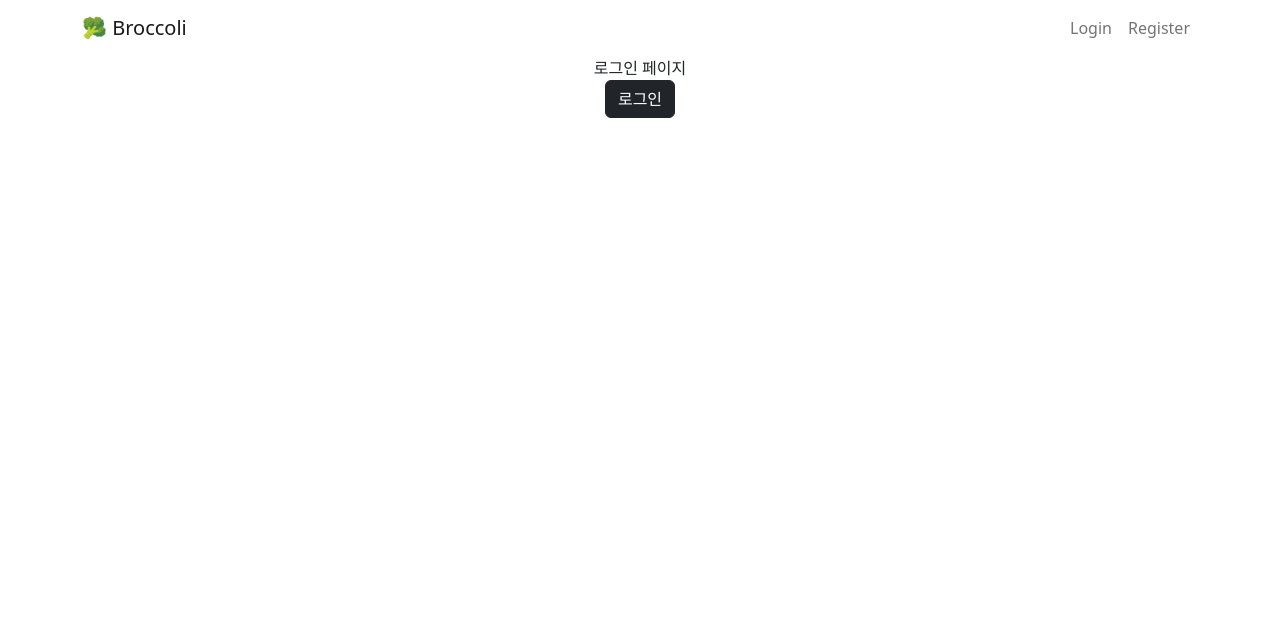
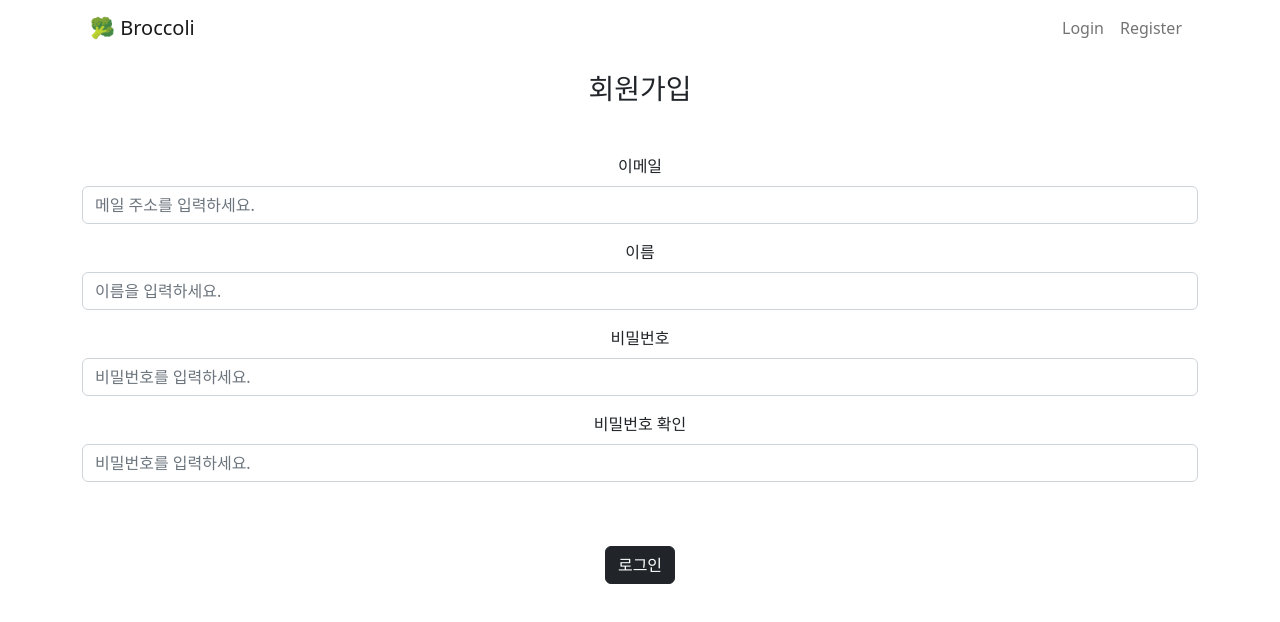
Before and after one commit to Broccoli-Velog/Broccoli-Frontend, a React (Create React App) app: page /register in a window 1280 px wide. Shown: the top 622 px of the page. Built offline with nearby package versions, Linux system fonts and the light colour scheme.

Commit message:
add react-route-dom

```diff
--- a/package.json
+++ b/package.json
@@ -9,6 +9,7 @@
     "react": "^18.2.0",
     "react-bootstrap": "^2.4.0",
     "react-dom": "^18.2.0",
+    "react-router-dom": "5.3.0",
     "react-scripts": "5.0.1",
     "styled-components": "^5.3.5",
     "web-vitals": "^2.1.0"
--- a/src/App.js
+++ b/src/App.js
@@ -1,38 +1,35 @@
 import './App.css';
+import React from 'react'
+import {Route, Switch} from 'react-router-dom'
+
 import Header from './templates/Header'
 import Login from "./templates/Login";
+import Register from "./templates/Register";
 import Main from "./templates/Main";
-import React, {useState} from 'react'
-import SubMain from './templates/SubMain';
+import Page from './templates/Page';
+import NotFound from './templates/NotFound';
 // 부트스트랩
-import Button from 'react-bootstrap/Button';
+import Container from 'react-bootstrap/Container';
 
 function App() {
-  const [loggedin, setLoggedIn] = React.useState(false);
-  const [flag, setFlag] = React.useState("main");
-
-  const userLoggedIn=()=>{
-    setLoggedIn(true);
-  }
+  // const [loggedin, setLoggedIn] = React.useState(false);
+  // const userLoggedIn=()=>{
+  //   setLoggedIn(true);
+  // }
 
   return (
     <div className="App">
-
       <Header />
 
-      {!loggedin && <Login />}
-      <Button
-        onClick={userLoggedIn}
-        as="a"
-        variant="dark"
-      >
-        로그인
-      </Button>
-
-      {/* react-router */}
-      {loggedin && <Main />}
-      {loggedin && <SubMain />}
-
+      <Container className='mt-3'>
+        <Switch>
+          <Route path="/login" component={Login} />
+          <Route path="/register" component={Register} />
+          <Route path="/" component={Main} exact />
+          <Route path="/page/:pageId" component={Page} />
+          <Route component={NotFound} />
+        </Switch>
+      </Container>
     </div>
   );
 }
--- a/src/index.js
+++ b/src/index.js
@@ -3,12 +3,13 @@ import ReactDOM from 'react-dom/client';
 import './index.css';
 import App from './App';
 import reportWebVitals from './reportWebVitals';
+import {BrowserRouter} from 'react-router-dom'
 
 const root = ReactDOM.createRoot(document.getElementById('root'));
 root.render(
-  <React.StrictMode>
+  <BrowserRouter>
     <App />
-  </React.StrictMode>
+  </BrowserRouter>
 );
 
 // If you want to start measuring performance in your app, pass a function
--- a/src/templates/GetPost.js
+++ /dev/null
@@ -1,9 +0,0 @@
-import React from "react";
-
-function GetPost(){
-    return (
-        <div>GetPost</div>
-    )
-}
-
-export default GetPost;
--- a/src/templates/Header.js
+++ b/src/templates/Header.js
@@ -6,14 +6,14 @@ function Header() {
     return (
         <Navbar collapseOnSelect expand="lg">
             <Container>
-                <Navbar.Brand href="/">
+                <Navbar.Brand href="/" className='mx-2'>
                     🥦 Broccoli
                 </Navbar.Brand>
                 <Navbar.Toggle aria-controls="responsive-navbar-nav" />
                 <Navbar.Collapse id="responsive-navbar-nav">
                 <Nav className="me-auto">
                 </Nav>
-                <Nav>
+                <Nav className='mx-2'>
                     <Nav.Link href="/login">
                         Login
                     </Nav.Link>
--- a/src/templates/Login.js
+++ b/src/templates/Login.js
@@ -1,9 +1,23 @@
-import React from "react";
+import Button from 'react-bootstrap/Button';
+import Form from 'react-bootstrap/Form';
 
-function Login(){
+function Login() {
     return (
-        <div>로그인 페이지</div>
-    )
+        <Form>
+            <h3 className='mb-5'>로그인</h3>
+            <Form.Group className="mb-3" controlId="formBasicEmail">
+                <Form.Label>이메일</Form.Label>
+                <Form.Control type="email" placeholder="메일 주소를 입력하세요." />
+            </Form.Group>
+            <Form.Group className="mb-3" controlId="formBasicPassword">
+                <Form.Label>Password</Form.Label>
+                <Form.Control type="password" placeholder="비밀번호를 입력하세요." />
+            </Form.Group>
+            <Button variant="dark" type="submit">
+                로그인
+            </Button>
+        </Form>
+    );
 }
 
 export default Login;
--- a/src/templates/MainArticle.js
+++ b/src/templates/MainArticle.js
@@ -1,21 +1,24 @@
 import React from "react";
-import styled from 'styled-components'
+import {useHistory} from 'react-router-dom'
+
 // 부트스트랩
 import Card from 'react-bootstrap/Card';
-import CardGroup from 'react-bootstrap/CardGroup';
 import Col from 'react-bootstrap/Col';
 import Row from 'react-bootstrap/Row';
 
 const items=[{title: '아이템1', text: 'a'}, {title: '아이템2', text: 'b'},{title: '아이템3', text: 'c'},{title: '아이템4', text: 'd'},{title: '아이템5', text: 'e'}]
 
-function MainArticle(){
+const MainArticle=(props)=>{
+    const history=useHistory();
     return (
-        <Container>
+        <>
             <Row xs={1} sm={2} md={3} lg={4} className="g-4">
             {items.map((_, idx) => (
                 <Col>
-                <Card>
-                    <Card.Img variant="top" src="" style={{ backgroundColor: "#aaa", height: "200px"}} />
+                <Card onClick={()=>{
+                    history.push('/page/00')
+                }}>
+                    <Card.Img variant="top" src="" style={{ backgroundColor: "#aaa", height: "160px"}} />
                     <Card.Body>
                     <Card.Title>{items[idx].title}</Card.Title>
                     <Card.Text>
@@ -26,15 +29,8 @@ function MainArticle(){
                 </Col>
             ))}
             </Row>
-        </Container>
+        </>
     );
 }
 
-
-const Container=styled.div`
-    width: 100%;
-    max-width: 1024px;
-    margin: 0 auto;
-`
-
 export default MainArticle;
--- a/src/templates/MiddleBar.js
+++ b/src/templates/MiddleBar.js
@@ -2,15 +2,23 @@ import Container from 'react-bootstrap/Container';
 import Row from 'react-bootstrap/Row';
 import Col from 'react-bootstrap/Col';
 
-function ResponsiveAutoExample() {
+const MiddleBar=(props)=>{
     return (
-        <Container>
+        <Container className='mb-4'>
             <Row xs="auto">
-                <Col>전체보기</Col>
-                {/* <Col>2 of 3</Col> */}
+                <Col className='pb-2 pt-2'>
+                    <a href="/">
+                        전체보기
+                    </a>
+                </Col>
+                {/* <Col className='pb-2 pt-2'>
+                    <a href="/">
+                        안 전체보기
+                    </a>
+                </Col> */}
             </Row>
         </Container>
     );
 }
 
-export default ResponsiveAutoExample;
+export default MiddleBar;
--- /dev/null
+++ b/src/templates/NotFound.js
@@ -0,0 +1,23 @@
+import React from "react";
+import {useHistory} from 'react-router-dom'
+import Button from 'react-bootstrap/Button'
+
+const NotFound=(props)=>{
+    const history=useHistory();
+    return (
+        <>
+            <div>404</div>
+            <Button
+            variant="dark"
+            style={{color: "#aaa"}}
+            onClick={()=>{
+                history.goBack();
+            }}
+            >
+                뒤로 가기
+            </Button>
+        </>
+    )
+}
+
+export default NotFound;
--- /dev/null
+++ b/src/templates/Page.js
@@ -0,0 +1,25 @@
+import React from "react";
+import {useHistory} from 'react-router-dom'
+import Button from 'react-bootstrap/Button'
+
+const Page=(props)=>{
+    const history=useHistory();
+    return (
+        <>
+            <h3>Page</h3>
+            <div className="mb-5">게시글</div>
+
+            <Button
+            variant="dark"
+            style={{color: "#aaa"}}
+            onClick={()=>{
+                history.goBack();
+            }}
+            >
+                뒤로 가기
+            </Button>
+        </>
+    )
+}
+
+export default Page;
--- a/src/templates/Register.js
+++ b/src/templates/Register.js
@@ -1,9 +1,31 @@
-import React from "react";
+import Button from 'react-bootstrap/Button';
+import Form from 'react-bootstrap/Form';
 
-function Register(){
+function BasicExample() {
     return (
-        <div>Register</div>
-    )
+        <Form>
+            <h3 className='mb-5'>회원가입</h3>
+            <Form.Group className="mb-3" controlId="email">
+                <Form.Label>이메일</Form.Label>
+                <Form.Control type="email" name="email" placeholder="메일 주소를 입력하세요." />
+            </Form.Group>
+            <Form.Group className="mb-3" controlId="name">
+                <Form.Label>이름</Form.Label>
+                <Form.Control type="name" name="name" placeholder="이름을 입력하세요." />
+            </Form.Group>
+            <Form.Group className="mb-3" controlId="password">
+                <Form.Label>비밀번호</Form.Label>
+                <Form.Control type="password" name="password" placeholder="비밀번호를 입력하세요." />
+            </Form.Group>
+            <Form.Group className="mb-3" controlId="passwordConfirm">
+                <Form.Label>비밀번호 확인</Form.Label>
+                <Form.Control type="password" name="passwordConfirm" placeholder="비밀번호를 입력하세요." />
+            </Form.Group>
+            <Button className='mt-5' variant="dark" type="submit">
+                로그인
+            </Button>
+        </Form>
+    );
 }
 
-export default Register;
+export default BasicExample;
--- a/src/templates/SubMain.js
+++ b/src/templates/SubMain.js
@@ -1,12 +1,12 @@
 import React from "react";
-import GetPost from "./GetPost";
+import Page from "./Page";
 import NewPost from "./NewPost";
 
-function SubMain(){
+const SubMain=(props)=>{
     return (
         <>
             <div>글</div>
-            <GetPost />
+            <Page />
             <NewPost />
         </>
     )
```
Also changed, not shown: 1 other file (tests, documents, lock files or other folders).
